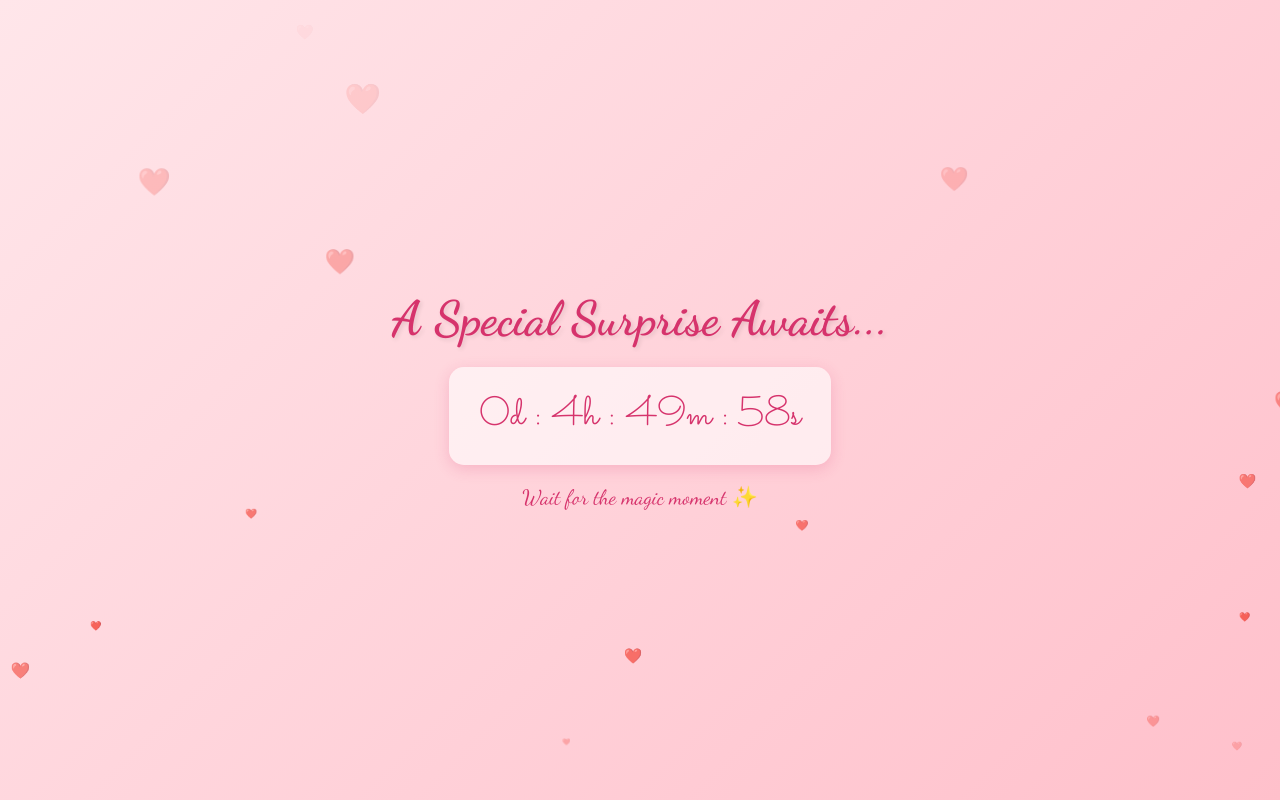
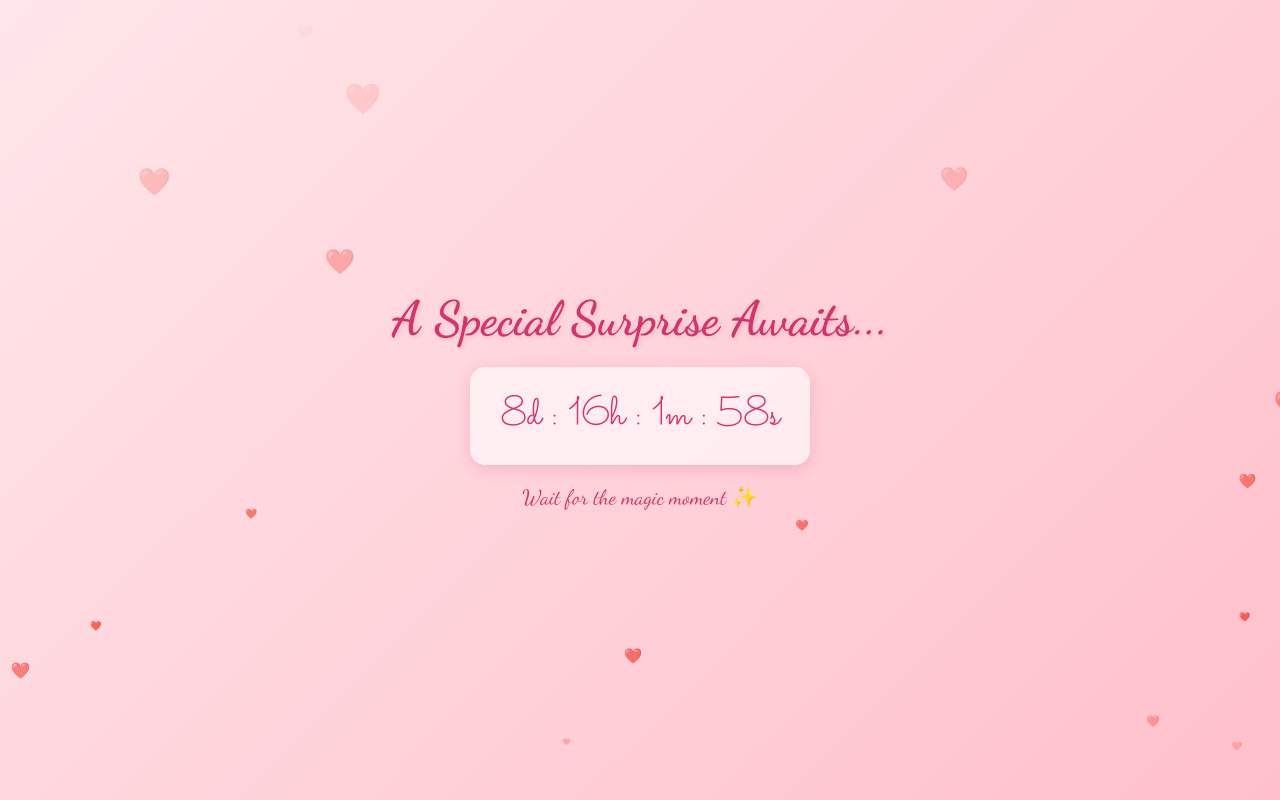
Before and after one commit to shubhamm025/BirthdaySpecial, a plain HTML site: page index.html in a window 1280 px wide. Drawn offline with Linux system fonts and the light colour scheme.

Commit message:
corrected time

```diff
--- a/index.html
+++ b/index.html
@@ -676,7 +676,7 @@
 
     <script>
      // ===== CONFIGURATION =====
-        const TARGET_DATE = new Date("December 26, 2025 12:48:00").getTime();
+        const TARGET_DATE = new Date("January 4, 2026 00:00:00").getTime();
         const PASSWORD = "rajkumari";
 
         // ===== FLOATING HEARTS =====
```
